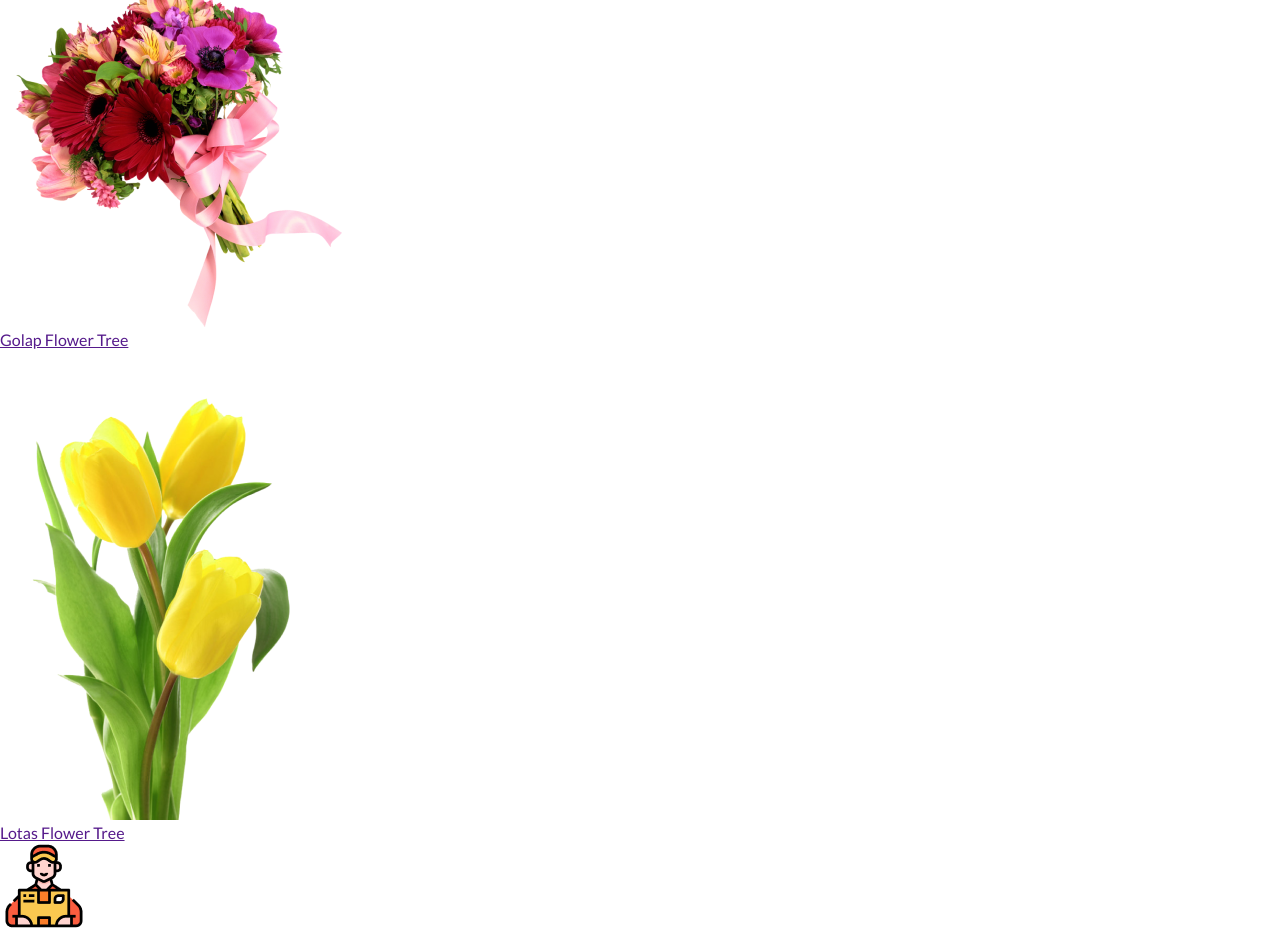
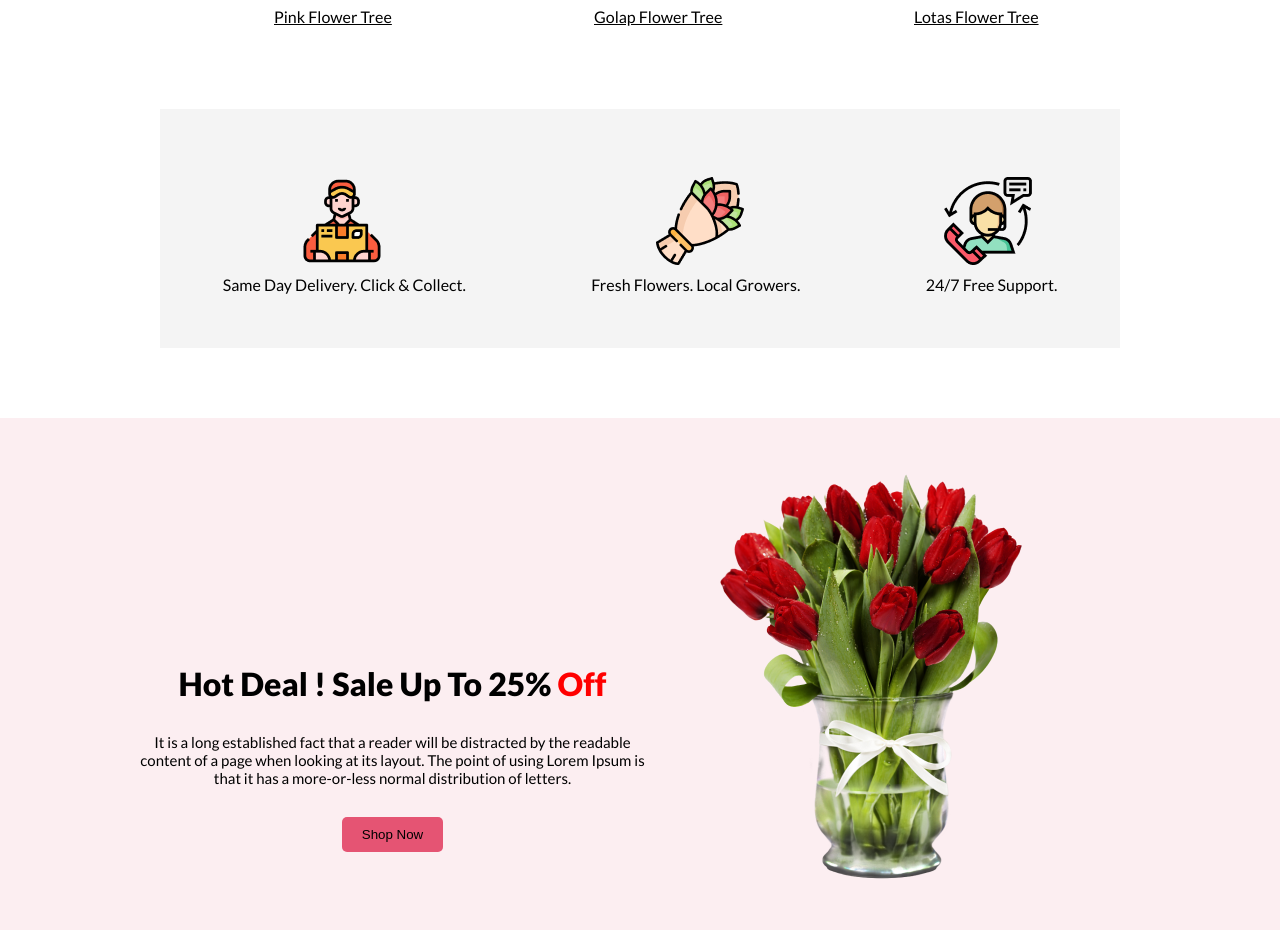
Before and after one commit to ripon301252/flower-shope, a plain HTML site: page index.html in a window 1280 px wide. Shown: the part 1249-2179 px from the top of the page. Drawn offline with Linux system fonts and the light colour scheme.

Commit message:
Update style.css

```diff
--- a/style.css
+++ b/style.css
@@ -64,3 +64,189 @@ body{
 .img-content img{
     width: 460px;
 }
+
+
+/* Featured flower section */
+.flower-content{
+    text-align: center;
+    margin-top: 100px;
+}
+.flower-content h1{
+    margin-bottom: 20px;
+}
+
+.feature-flower-container{
+    width: 960px;
+    height: 432px;
+    /* border: 2px solid red; */
+    margin-top: 100px;
+    display: flex;
+    justify-content: space-around;
+    margin: 0 auto;
+    margin-top: 50px;
+    margin-bottom: 30px;
+}
+
+/* pink */
+.pink{
+    width: 300px;
+    height: 350px;
+    /* border: 2px solid red; */
+    background-color: #f2dee8;
+    border-radius: 50% 50% 0 0;
+}
+
+.pink img{
+    width: 200px;
+    margin-left: 55px;
+    margin-top: 74px;
+}
+.text-pink{
+    margin-left: 104px;
+    margin-top: 10px;
+}
+.text-pink a{
+    color: #000000;
+}
+
+/* golap */
+.golap{
+    width: 300px;
+    height: 350px;
+    /* border: 2px solid red; */
+    background-color: #daf0f1;
+    border-radius: 50% 50% 0 0;
+}
+
+.golap img{
+    width: 200px;
+    margin-left: 70px;
+    margin-top: 115px;
+}
+.text-golap{
+    margin-left: 104px;
+    margin-top: 10px;
+}
+.text-golap a{
+    color: #000000;
+}
+
+
+/* lotas */
+.lotas{
+    width: 300px;
+    height: 350px;
+    /* border: 2px solid red; */
+    background-color: #e4ecdc;
+    border-radius: 50% 50% 0 0;
+}
+
+.lotas img{
+    width: 200px;
+    margin-left: 65px;
+    margin-top: 49px;
+}
+.text-lotas{
+    margin-left: 104px;
+    margin-top: 10px;
+}
+.text-lotas a{
+    color: #000000;
+}
+
+
+/* portfolio section */
+.portfolio-contailer{
+    width: 960px;
+    height: 171px;
+    /* border: 2px solid red; */
+    margin: 0 auto;
+    display: flex;
+    justify-content: space-around;
+    padding-top: 68px;
+    background-color: #f4f4f4;
+    margin-bottom: 70px;
+}
+
+.port-img-1{
+    margin-left: 75px;
+    margin-bottom: 7px;
+}
+
+.port-img-2{
+    margin-left: 65px;
+    margin-bottom: 7px;
+}
+
+.port-img-3{
+    margin-left: 18px;
+    margin-bottom: 7px;
+}
+
+
+/* Hot Deal section */
+.hot-deal-container{
+    width: 1290px;
+    height: 374px;
+    /* border: 2px solid red; */
+    margin: 0 auto;
+    margin-top: 15px;
+    background-color: #fceef1;
+    padding-bottom: 160px;
+    display: flex;
+    margin-bottom: 30px;
+}
+
+
+.hot-deal-text-content{
+    width: 45%;
+    height: 580PX;
+    /* border: 2px solid red; */
+    margin: 50px;
+    margin-right: 30px;
+    margin-left: 130px;
+    display: flex;
+    flex-direction: column;
+    justify-content: center;
+    align-items: center;
+ }
+
+.hot-deal-text-content h1{
+    font-size: 32px;
+    font-weight: 900;
+    margin-bottom: 30px;
+    /* margin-right: 95px; */
+}
+
+.color-red{
+    color: red;
+}
+
+.hot-deal-text-content p{
+  font-size: 15px;
+  margin-bottom: 30px;
+  text-align: center;
+
+}
+.hot-deal-text-content button{
+   padding: 10px 20px;
+   background-color: #e55473;
+   border: none;
+   border-radius: 5px;
+   /* margin-right: 419px; */
+
+}
+
+
+.hot-deal-img-content{
+    width: 45%;
+    height: 580PX;
+    /* border: 2px solid red; */
+    margin: 50px;
+    margin-left: 30px;
+
+}
+
+.img-content img{
+    width: 460px;
+}
```
